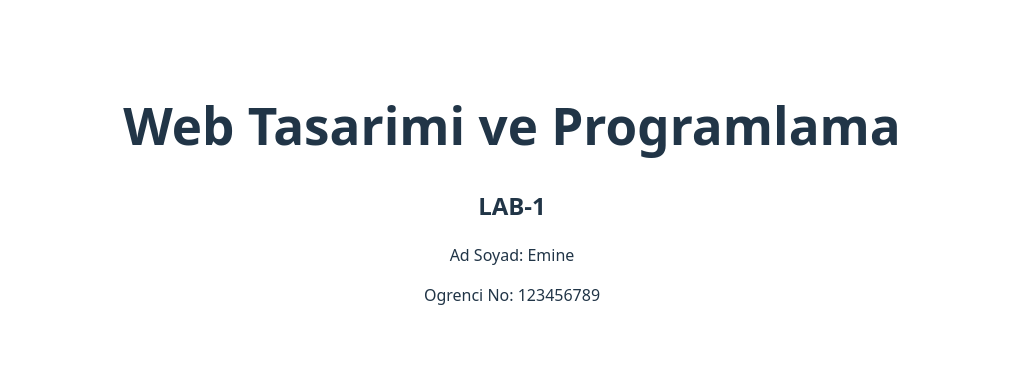
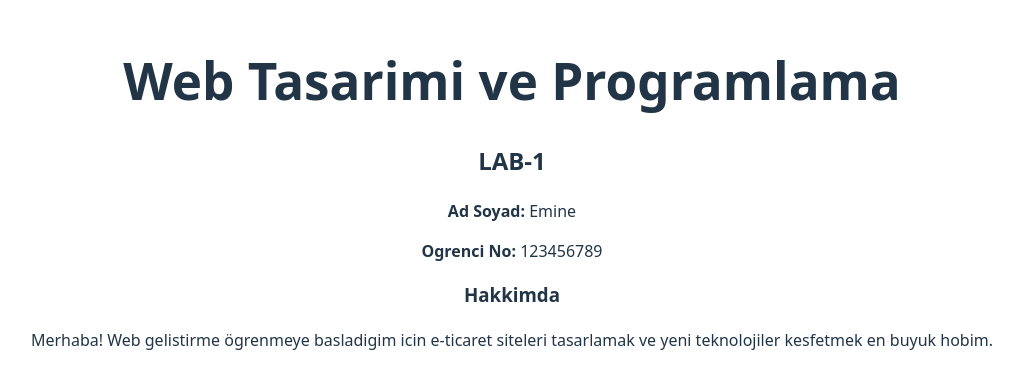
Before and after one commit to eminenazduran/web-lab, a React (Vite) app: page / in a window 1280 px wide. Shown: the part 207-596 px from the top of the page, without its empty margins (128-1151 px from the left). Built offline with nearby package versions, Linux system fonts and the light colour scheme.

Commit message:
feat: add personal details to homepage

```diff
--- a/src/App.tsx
+++ b/src/App.tsx
@@ -2,11 +2,17 @@ import './App.css'
 
 function App() {
   return (
-    <div>
+    <div className="container">
       <h1>Web Tasarimi ve Programlama</h1>
       <h2>LAB-1</h2>
-      <p>Ad Soyad: Emine</p>
-      <p>Ogrenci No: 123456789</p>
+      <div className="info-card">
+        <p><strong>Ad Soyad:</strong> Emine</p>
+        <p><strong>Ogrenci No:</strong> 123456789</p>
+      </div>
+      <div className="hobbies">
+        <h3>Hakkimda</h3>
+        <p>Merhaba! Web gelistirme ögrenmeye basladigim icin e-ticaret siteleri tasarlamak ve yeni teknolojiler kesfetmek en buyuk hobim.</p>
+      </div>
     </div>
   )
 }
```
